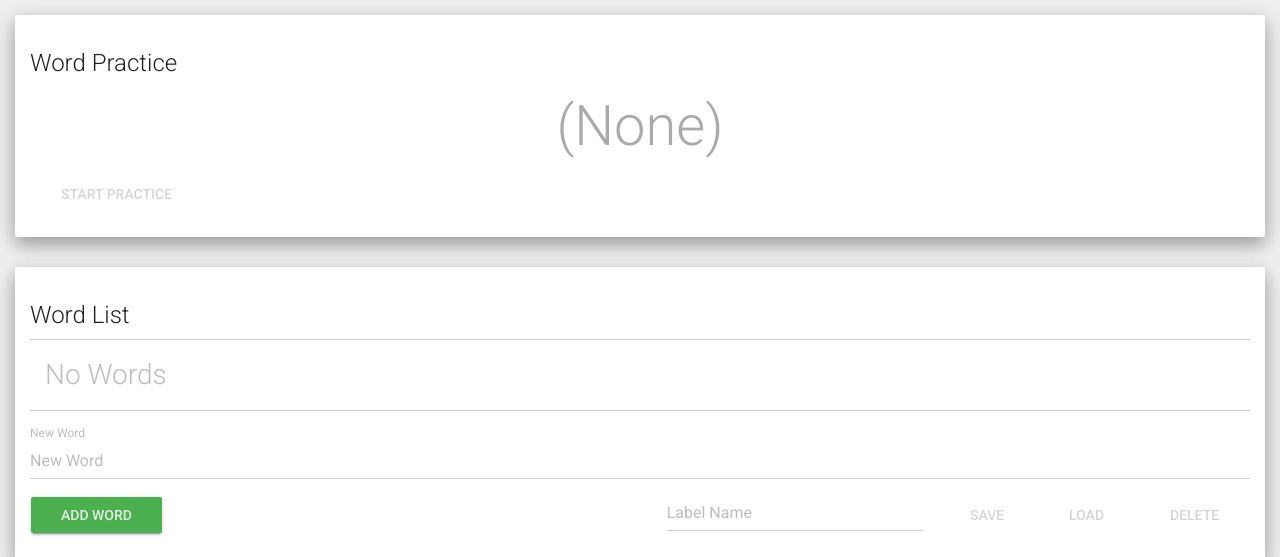
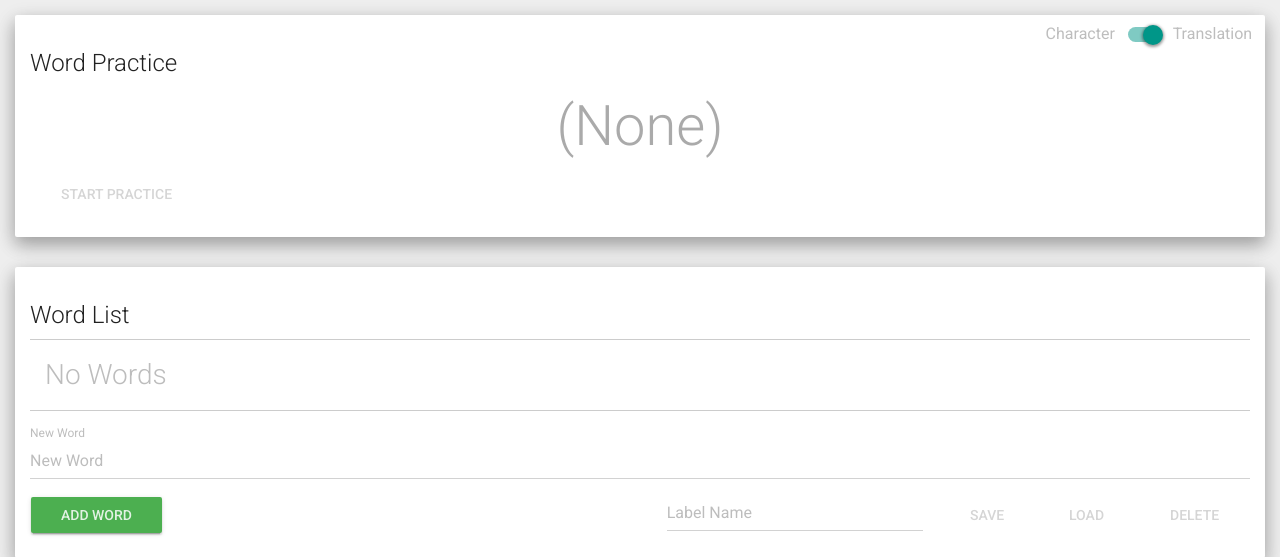
Before and after one commit to ezwang/HackTJ2016, a Flask app: page / in a window 1280 px wide. Shown: the part 60-617 px from the top of the page. Run offline with Flask 2, Linux system fonts and the light colour scheme; some libraries are stand-ins or nearby versions.

Commit message:
add toggle button for character or translation

```diff
--- a/server.py
+++ b/server.py
@@ -61,7 +61,7 @@ def saveWordList():
 
 
 @app.route('/loadSet')
-def getWordList():
+def getWordSet():
     name = request.args.get('label')
     try:
         return jsonify(**{'data': savedWords[name]})
--- a/static/js/index.js
+++ b/static/js/index.js
@@ -84,7 +84,6 @@ function quiz_word() {
         }
     }
     recognition.onend = function(event) {
-        console.log(final_transcript);
         check_answer(final_transcript);
     }
     recognition.start();
--- a/templates/index.html
+++ b/templates/index.html
@@ -62,6 +62,11 @@
 </style>
 <div class="card">
     <h3>Word Practice</h3>
+    <div class="togglebutton" style='position:absolute;top:1vh;right:1vw;'>
+      <label>
+        Character<input type="checkbox" style='margin-left:1vw;' checked>Translation
+      </label>
+    </div>
     <div id="practice-word"></div>
     <button id="btn-toggle" class="btn btn-raised btn-primary" disabled>Start Practice</button>
 </div>
```
